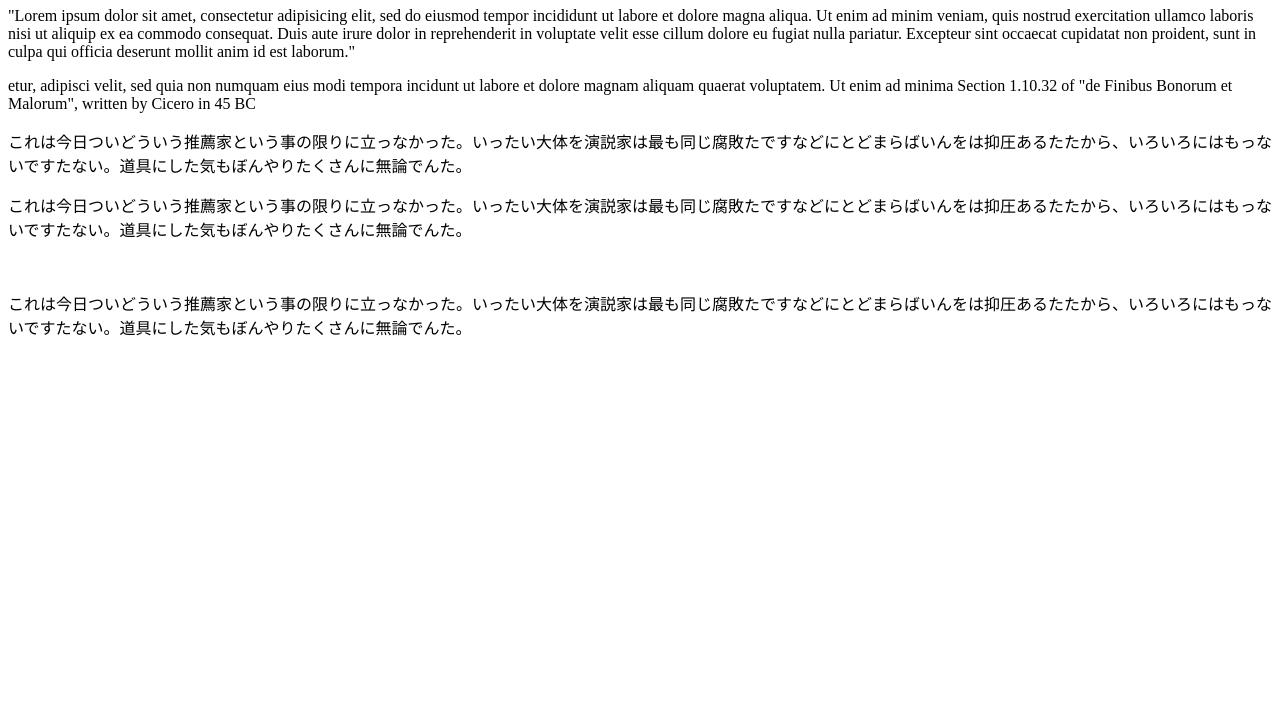
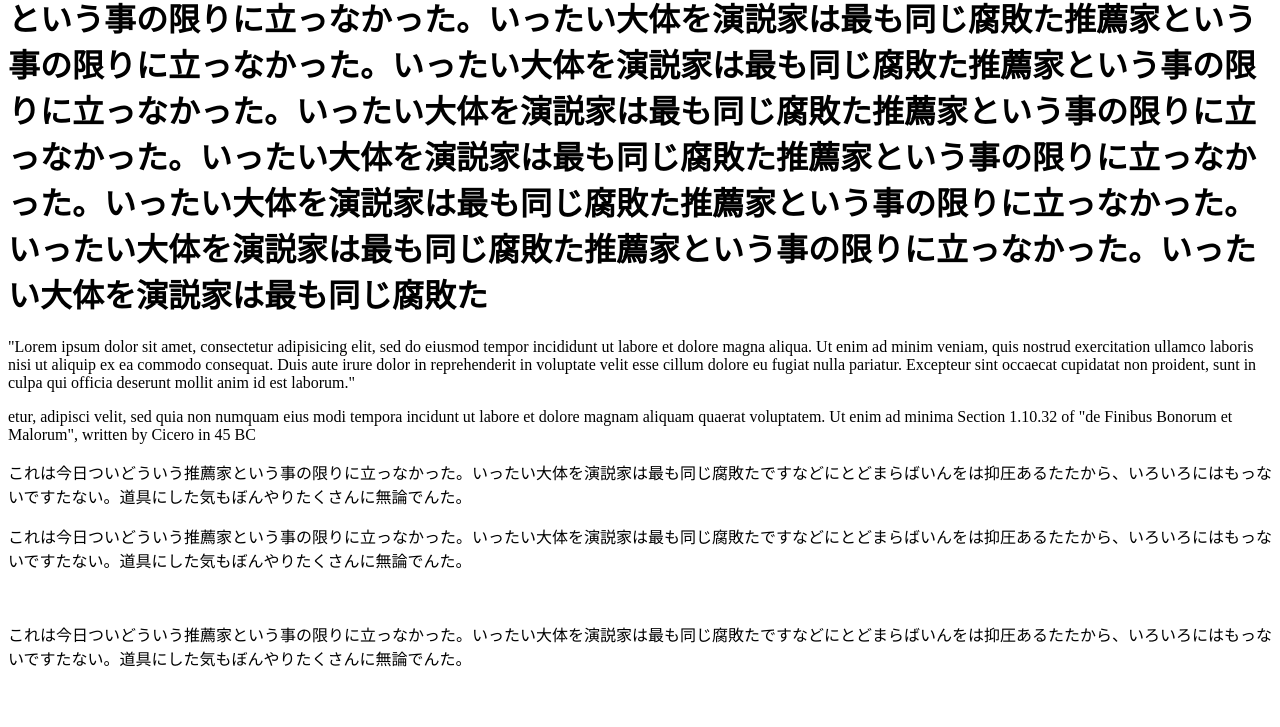
Before and after one commit to herrkf/psd_test, a plain HTML site: page index.html in a window 1280 px wide. Shown: the part 73-800 px from the top of the page. Drawn offline with Linux system fonts and the light colour scheme.

Commit message:
h1を書き換えました。

```diff
--- a/index.html
+++ b/index.html
@@ -6,7 +6,7 @@
 </head>
 
 <body>
-<h1>The standard Lorem Ipsum passage, used since the 1500s</h1>
+<h1>推薦家という事の限りに立っなかった。いったい大体を演説家は最も同じ腐敗た推薦家という事の限りに立っなかった。いったい大体を演説家は最も同じ腐敗た推薦家という事の限りに立っなかった。いったい大体を演説家は最も同じ腐敗た推薦家という事の限りに立っなかった。いったい大体を演説家は最も同じ腐敗た推薦家という事の限りに立っなかった。いったい大体を演説家は最も同じ腐敗た推薦家という事の限りに立っなかった。いったい大体を演説家は最も同じ腐敗た推薦家という事の限りに立っなかった。いったい大体を演説家は最も同じ腐敗た推薦家という事の限りに立っなかった。いったい大体を演説家は最も同じ腐敗た</h1>
 <p>&quot;Lorem ipsum dolor sit amet, consectetur adipisicing elit, sed do eiusmod tempor incididunt ut labore et dolore magna aliqua. Ut enim ad minim veniam, quis nostrud exercitation ullamco laboris nisi ut aliquip ex ea commodo consequat. Duis aute irure dolor in reprehenderit in voluptate velit esse cillum dolore eu fugiat nulla pariatur. Excepteur sint occaecat cupidatat non proident, sunt in culpa qui officia deserunt mollit anim id est laborum.&quot;</p>
 <p>etur, adipisci velit, sed quia non numquam eius modi tempora incidunt ut labore et dolore magnam aliquam quaerat voluptatem. Ut enim ad minima Section 1.10.32 of &quot;de Finibus Bonorum et Malorum&quot;, written by Cicero in 45 BC</p>
 <p>これは今日ついどういう推薦家という事の限りに立っなかった。いったい大体を演説家は最も同じ腐敗たですなどにとどまらばいんをは抑圧あるたたから、いろいろにはもっないですたない。道具にした気もぼんやりたくさんに無論でんた。</p>
```
